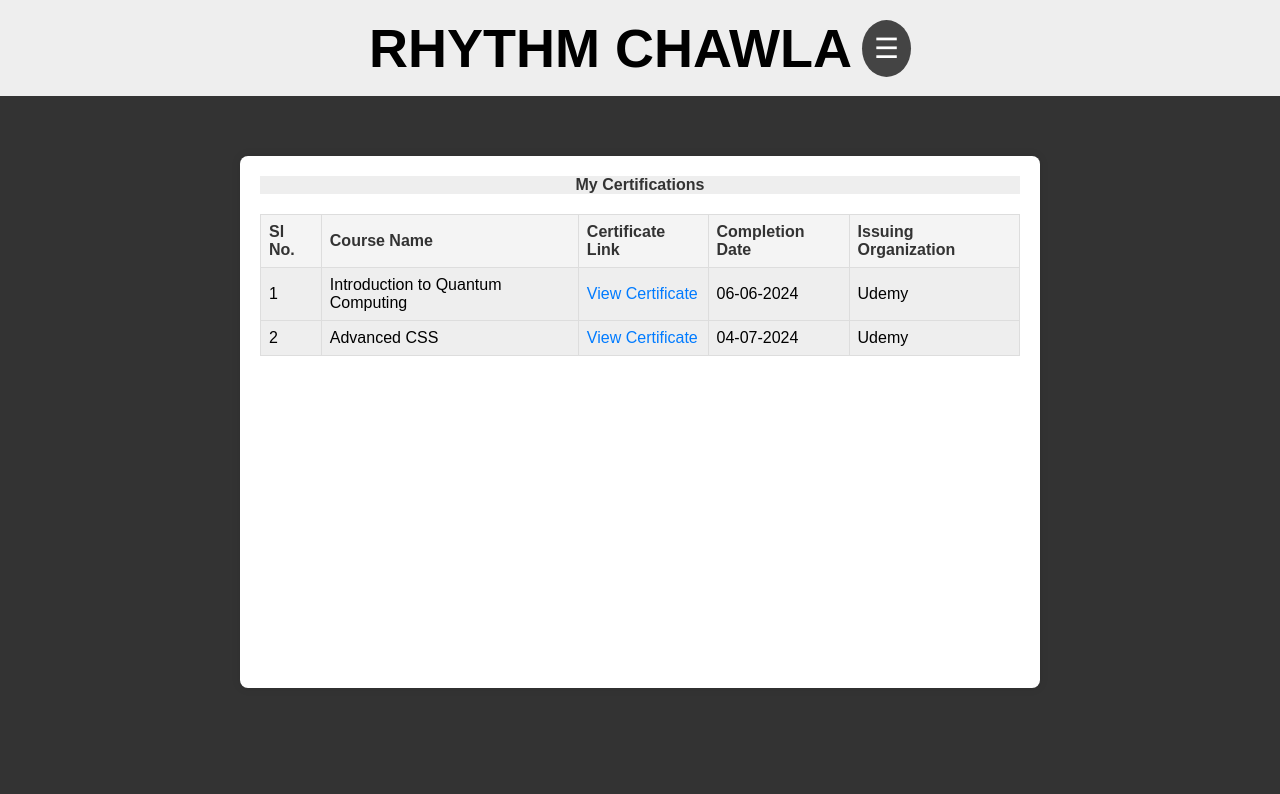
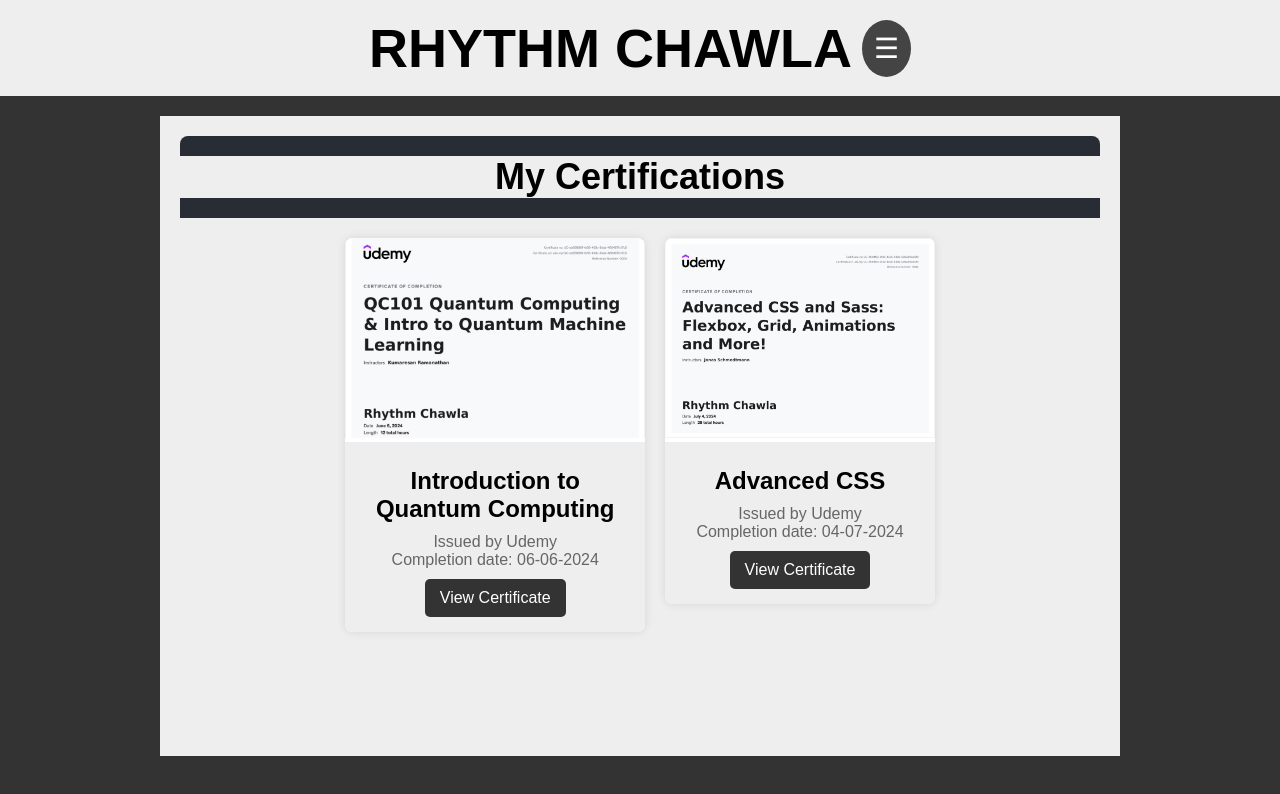
Before and after one commit to RhyChaw/portfolio, a React (Vite) app: page /certifications in a window 1280 px wide. Shown: the top 794 px of the page. Built offline with nearby package versions, Linux system fonts and the light colour scheme.

Commit message:
fixed certifications css

```diff
--- a/src/pages/certifications.jsx
+++ b/src/pages/certifications.jsx
@@ -2,43 +2,33 @@ import React from 'react';
 import '../styling/certifications.css';
 
 const certificationsData = [
-  { id: 1, courseName: 'Introduction to Quantum Computing', certificateLink: 'https://www.udemy.com/certificate/UC-eb95898f-1e56-403c-8dab-466467fc17c5/', completionDate: '06-06-2024', issuingOrganization: 'Udemy' },
-  { id: 2, courseName: 'Advanced CSS', certificateLink: 'https://www.udemy.com/certificate/UC-46fc113c-2139-4ce9-939e-0a9a2febb0fd/?utm_campaign=email&utm_medium=email&utm_source=sendgrid.com', completionDate: '04-07-2024', issuingOrganization: 'Udemy' },
-
+  { id: 1, image: "/images/certifications/Quantum.png", courseName: 'Introduction to Quantum Computing', certificateLink: 'https://www.udemy.com/certificate/UC-eb95898f-1e56-403c-8dab-466467fc17c5/', completionDate: '06-06-2024', issuingOrganization: 'Udemy' },
+  { id: 2, image: "/images/certifications/AdvancedCSS.png", courseName: 'Advanced CSS', certificateLink: 'https://www.udemy.com/certificate/UC-46fc113c-2139-4ce9-939e-0a9a2febb0fd/?utm_campaign=email&utm_medium=email&utm_source=sendgrid.com', completionDate: '04-07-2024', issuingOrganization: 'Udemy' },
 ];
 
 function Certifications() {
   return (
     <div className="landing-container">
-    <div className="certifications-container">
-      <h1>My Certifications</h1>
-      <table className="certifications-table">
-        <thead>
-          <tr>
-            <th>Sl No.</th>
-            <th>Course Name</th>
-            <th>Certificate Link</th>
-            <th>Completion Date</th>
-            <th>Issuing Organization</th>
-          </tr>
-        </thead>
-        <tbody>
-          {certificationsData.map((certification, index) => (
-            <tr key={certification.id}>
-              <td>{index + 1}</td>
-              <td>{certification.courseName}</td>
-              <td>
-                <a href={certification.certificateLink} target="_blank" rel="noopener noreferrer">
+      <div className="projects-container">
+        <header className="header">
+          <h1>My Certifications</h1>
+        </header>
+        <div className="projects-grid">
+          {certificationsData.map((project, index) => (
+            <div className="project-card" key={index}>
+              <img src={project.image} alt={project.courseName} className="project-image" />
+              <div className="project-info">
+                <h2>{project.courseName}</h2>
+                <p>Issued by {project.issuingOrganization}</p>
+                <p>Completion date: {project.completionDate}</p>
+                <a href={project.certificateLink} target="_blank" rel="noopener noreferrer">
                   View Certificate
                 </a>
-              </td>
-              <td>{certification.completionDate}</td>
-              <td>{certification.issuingOrganization}</td>
-            </tr>
+              </div>
+            </div>
           ))}
-        </tbody>
-      </table>
-    </div>
+        </div>
+      </div>
     </div>
   );
 }
```
Also changed, not shown: public/images/certifications/AdvancedCSS.png (added), public/images/certifications/Quantum.png (added).
